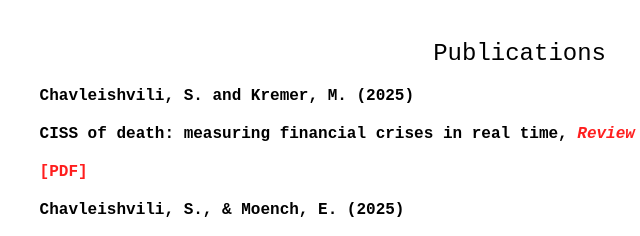
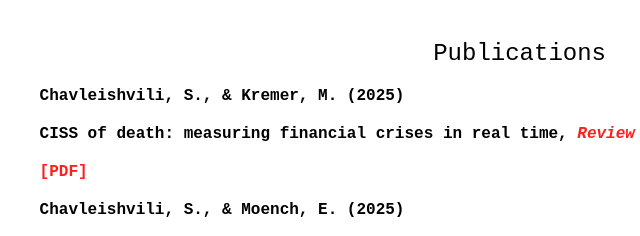
Before and after one commit to sulkhanchavleishvili/sulkhanchavleishvili.github.io, a plain HTML site: page index.html in a window 1280 px wide. Both pictures are taken after a click on the link "Research". Shown: the top 236 px of the page, 407-1047 px from the left. Drawn offline with Linux system fonts and the light colour scheme.

Commit message:
Update index.html

```diff
--- a/index.html
+++ b/index.html
@@ -108,7 +108,7 @@
     <div id="research" class="section">
         <h2>Publications</h2>
         <p style="text-align: justify;">
-            <strong>Chavleishvili, S. and Kremer, M. (2025) </strong>
+            <strong>Chavleishvili, S., & Kremer, M. (2025) </strong>
         </p>
         <p style="text-align: justify;">
             <strong>CISS of death: measuring financial crises in real time, <i><span style="color: #ff1e1e;">Review of Finance</span>,</i> rfaf013.</strong>
```
